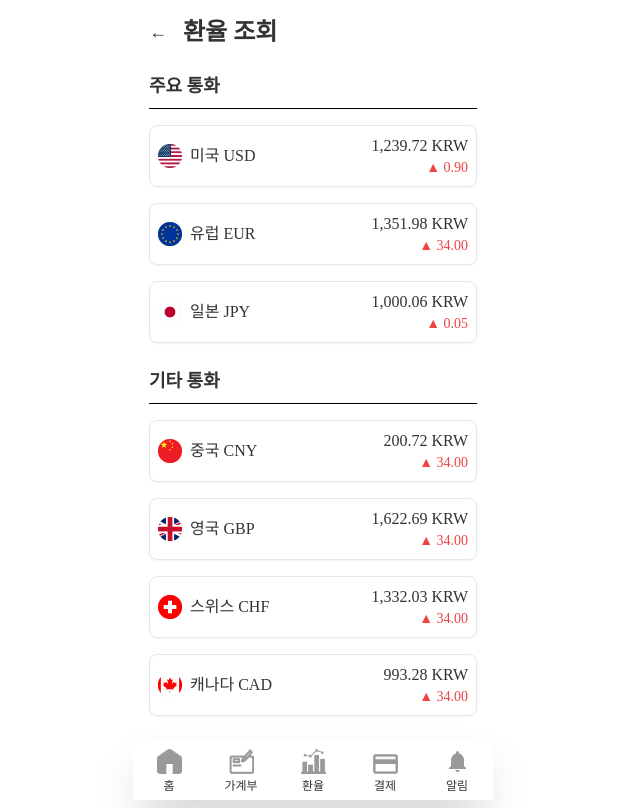
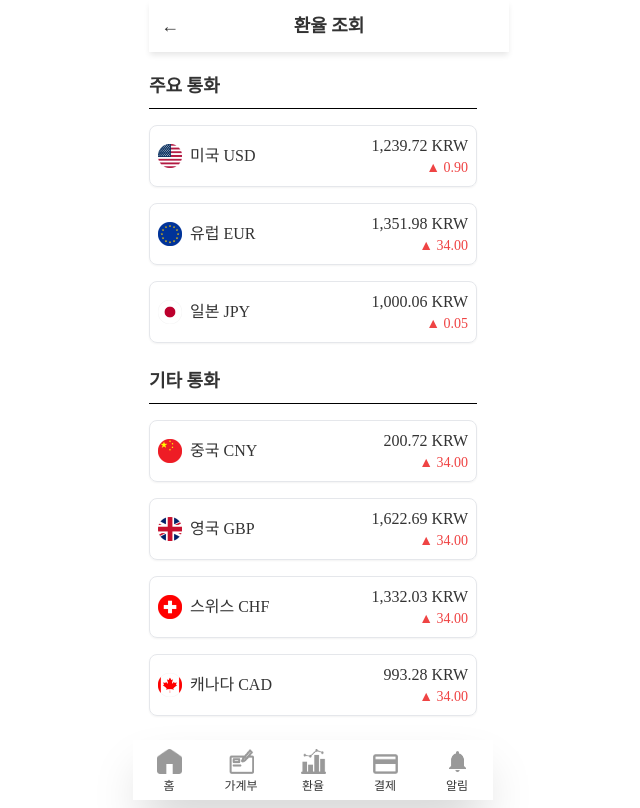
Before and after one commit to seoh77/Trabean, a React (Create React App) app in the folder frontend/: page /exchange in a window 1280 px wide. Shown: the whole page, without its empty margins (327-967 px from the left). Built offline with nearby package versions, Linux system fonts and the light colour scheme; a web font is replaced by a local one.

Commit message:
feat : 환율페이지 상단바적용

```diff
--- a/frontend/src/pages/Exchange/ExchangePage.tsx
+++ b/frontend/src/pages/Exchange/ExchangePage.tsx
@@ -1,5 +1,5 @@
 import React from "react";
-import { useNavigate, useParams } from "react-router-dom";
+import { useParams } from "react-router-dom";
 
 // 국기 이미지 파일 import
 import usdFlag from "../../assets/flagIcon/usd.png";
@@ -9,6 +9,7 @@ import cadFlag from "../../assets/flagIcon/cad.png";
 import chfFlag from "../../assets/flagIcon/chf.png";
 import cnyFlag from "../../assets/flagIcon/cny.png";
 import jpyFlag from "../../assets/flagIcon/jpy.png";
+import TopBar from "../../components/TopBar";
 
 interface CurrencyData {
   id: number; // 나라 ID
@@ -22,11 +23,7 @@ interface CurrencyData {
 const ExchangeRates = () => {
   // 하드코딩된 데이터
   const { accountId } = useParams(); // Path Variable
-  const nav = useNavigate();
-  const handleExchange = () => {
-    // alert("친구들과 N빵하기 누름!!!!!!");
-    nav(`accounts/travel/domestic/${accountId}`); // 비밀번호 입력 페이지로 이동
-  };
+
   const currencies: CurrencyData[] = [
     {
       id: 1,
@@ -109,10 +106,13 @@ const ExchangeRates = () => {
   return (
     <div className="p-4">
       {/* 상단 제목 */}
+      <TopBar
+        isWhite
+        isLogo={false}
+        page="환율 조회"
+        path={`/accounts/travel/domestic/${accountId}`}
+      />
       <div className="flex items-center mb-6">
-        <button type="button" className="mr-4 text-lg" onClick={handleExchange}>
-          ←
-        </button>
         <h1 className="text-2xl font-bold">환율 조회</h1>
       </div>
 
```
